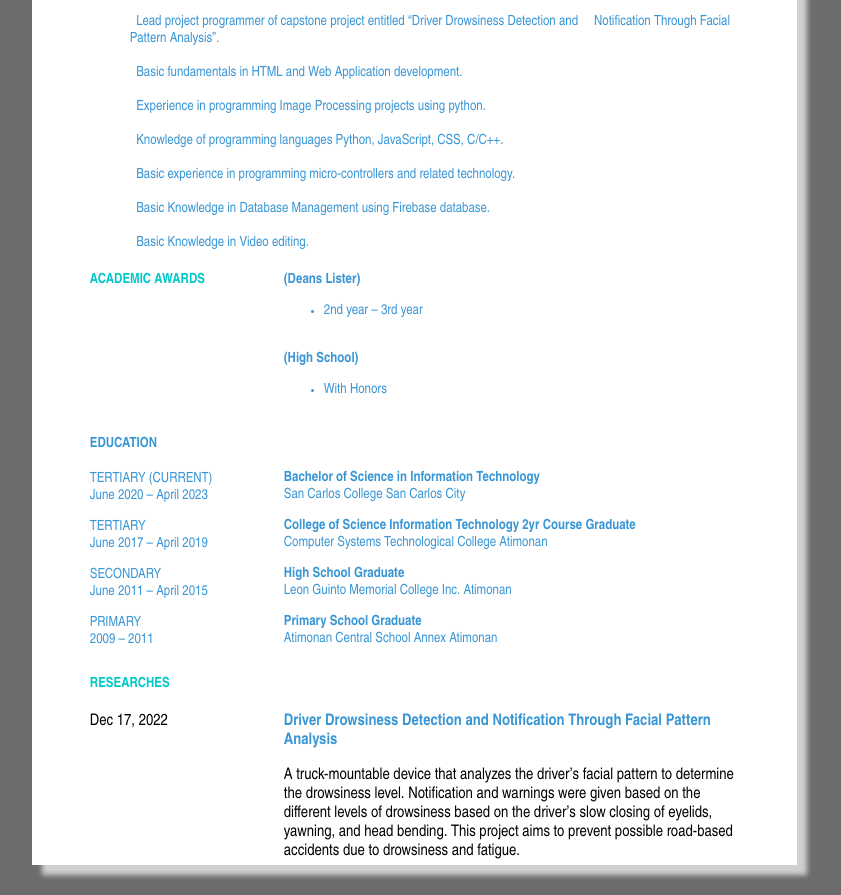
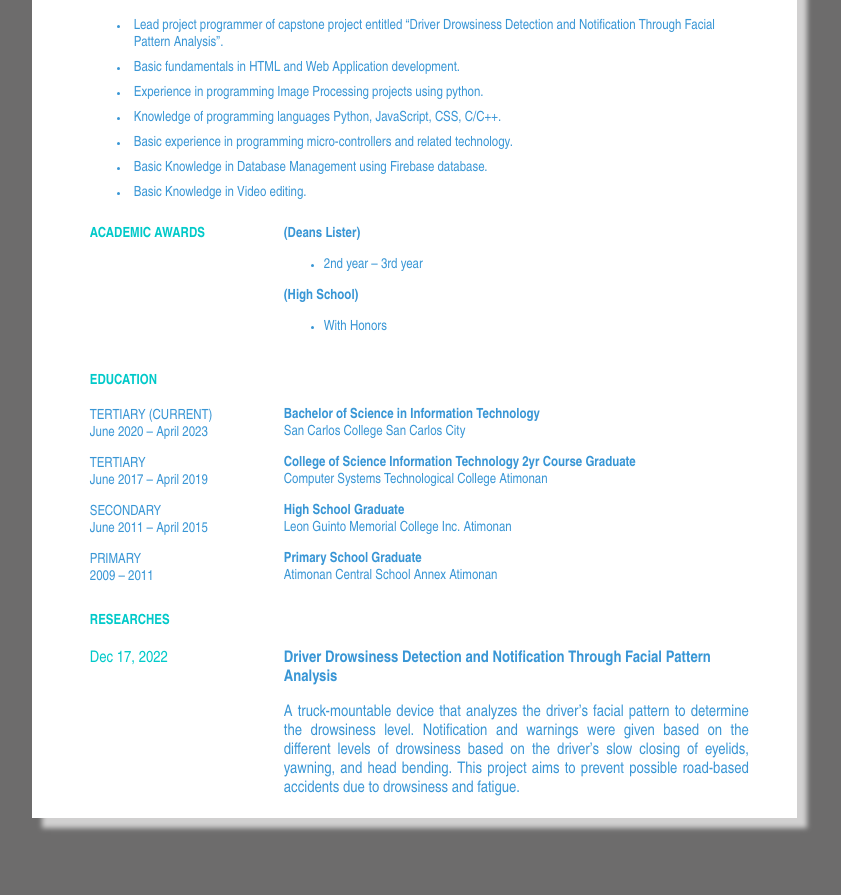
Before and after one commit to RedWinter101/Jairus-Delos-Reyes, a plain HTML site: page index.html in a window 1280 px wide. Shown: the part 327-1222 px from the top of the page, without its empty margins (229-1070 px from the left). After the commit the page ends 1175 px from the top, so only its background shows below. Drawn offline with Linux system fonts and the light colour scheme.

Commit message:
Update index.html

```diff
--- a/index.html
+++ b/index.html
@@ -10,7 +10,7 @@
 <body>
     <div class="cv" >
         <table>
-            <tr >
+            <tr class="head">
                 <td class="headers">
                     <br>
                     <br>Mamarlao, San Carlos City
@@ -38,14 +38,14 @@
             </tr>
             <tr>
                 <td colspan="3" class="tr1">
-                     <ul>
-                        	Lead project programmer of capstone project entitled “Driver Drowsiness Detection and &nbsp;&nbsp;&nbsp;&nbsp;Notification Through Facial Pattern Analysis”.<br>
-                    <br>	Basic fundamentals in HTML and Web Application development.<br>
-                    <br>	Experience in programming Image Processing projects using python.<br>
-                    <br>	Knowledge of programming languages Python, JavaScript, CSS, C/C++.<br>
-                    <br>	Basic experience in programming micro-controllers and related technology.<br>
-                    <br>	Basic Knowledge in Database Management using Firebase database.<br>
-                    <br>	Basic Knowledge in Video editing.<br>
+                     <ul class="ch">
+                        <li class="l1">Lead project programmer of capstone project entitled “Driver Drowsiness Detection and Notification Through Facial Pattern Analysis”.</li>
+                        <li class="l1">Basic fundamentals in HTML and Web Application development.</li>
+                        <li class="l1">Experience in programming Image Processing projects using python.</li>
+                        <li class="l1">Knowledge of programming languages Python, JavaScript, CSS, C/C++.</li>
+                        <li class="l1">Basic experience in programming micro-controllers and related technology.</li>
+                        <li class="l1">Basic Knowledge in Database Management using Firebase database.</li>
+                        <li class="l1">Basic Knowledge in Video editing.</li>
                     </ul>
                 </td>
             </tr>
@@ -60,13 +60,13 @@
                     <a class="a1">(Deans Lister)</h4></a>
                         <br><ul><li>2nd year – 3rd year</li></ul>
 
-                    <br><a class="a1">(High School)</a>
+                    <a class="a1">(High School)</a>
                         <br><ul><li>With Honors</li></ul>
                 </td>
             </tr>
             <tr class="tr1">
                 <td >
-                    <h4>EDUCATION</h4>
+                    <h4 class="t1">EDUCATION</h4>
                     TERTIARY (CURRENT)
                     <br>June 2020 – April 2023
                     <p></p>
@@ -84,17 +84,17 @@
                     <br>
                     <br>
                     <br>
-                    <a class="a1">Bachelor of Science in Information Technology</a>
-                    <br>San Carlos College San Carlos City
+                    <a class="a2"><b>Bachelor of Science in Information Technology</b>
+                    <br>San Carlos College San Carlos City</a>
                     <p></p>
-                    <a class="a1">College of Science Information Technology 2yr Course Graduate</a>
-                    <br>Computer Systems Technological College Atimonan
+                    <a class="a2"><b>College of Science Information Technology 2yr Course Graduate</b>
+                    <br>Computer Systems Technological College Atimonan</a>
                     <p></p>
-                    <a class="a1">High School Graduate</a>
-                    <br>Leon Guinto Memorial College Inc. Atimonan
+                    <a class="a2"><b>High School Graduate</b>
+                    <br>Leon Guinto Memorial College Inc. Atimonan</a>
                     <p></p>
-                    <a class="a1">Primary School Graduate</a>
-                    <br>Atimonan Central School Annex Atimonan
+                    <a class="a2"><b>Primary School Graduate</b>
+                    <br>Atimonan Central School Annex Atimonan</a>
 
                 </td>
 
@@ -109,16 +109,17 @@
             </tr>
             <tr>
                 <td class="td2">
-                    Dec 17, 2022
+                    <a class="a3">Dec 17, 2022</a>
                 </td>
                 <td colspan="2"  class="td1">
                     <p class="a1">
                         Driver Drowsiness Detection and Notification Through Facial Pattern Analysis
                     </p>
+                    <p class="a5"><a >
                         A truck-mountable device that analyzes the driver’s facial pattern to determine the drowsiness level.
                         Notification and warnings were given based on the different levels of drowsiness based on the driver’s
                         slow closing of eyelids, yawning, and head bending. This project aims to prevent possible road-based
-                        accidents due to drowsiness and fatigue.
+                        accidents due to drowsiness and fatigue.</a></p>
 
                 </td>
             </tr>
```
